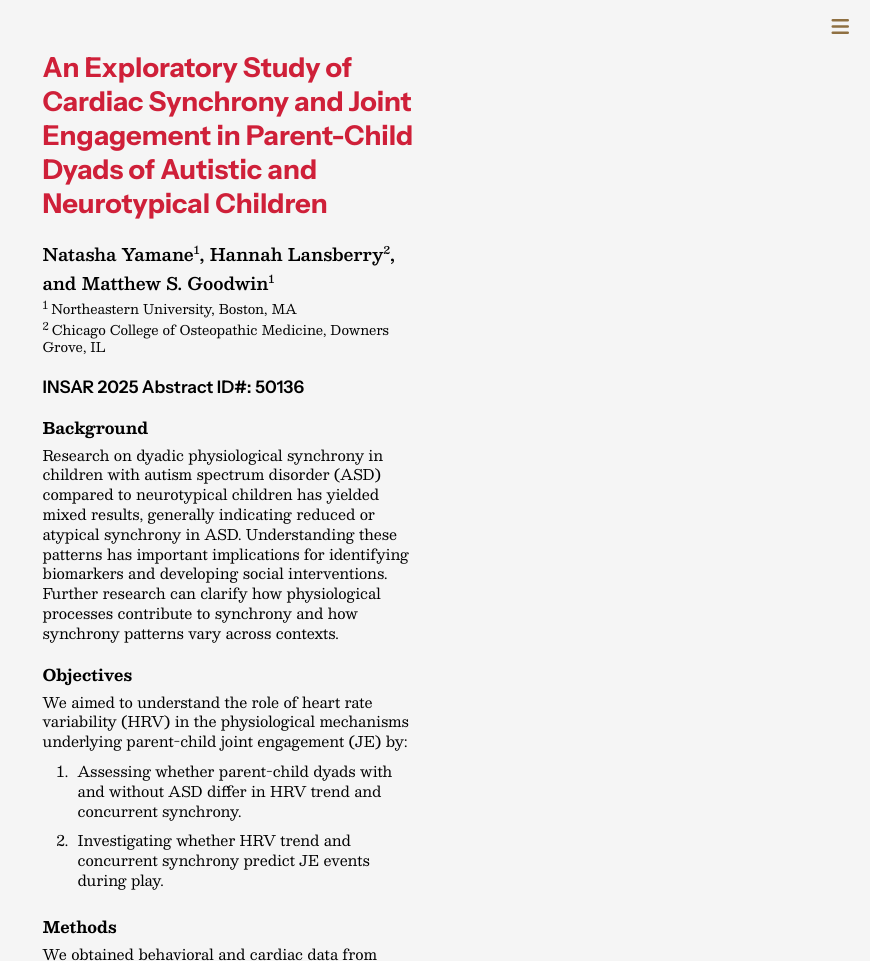
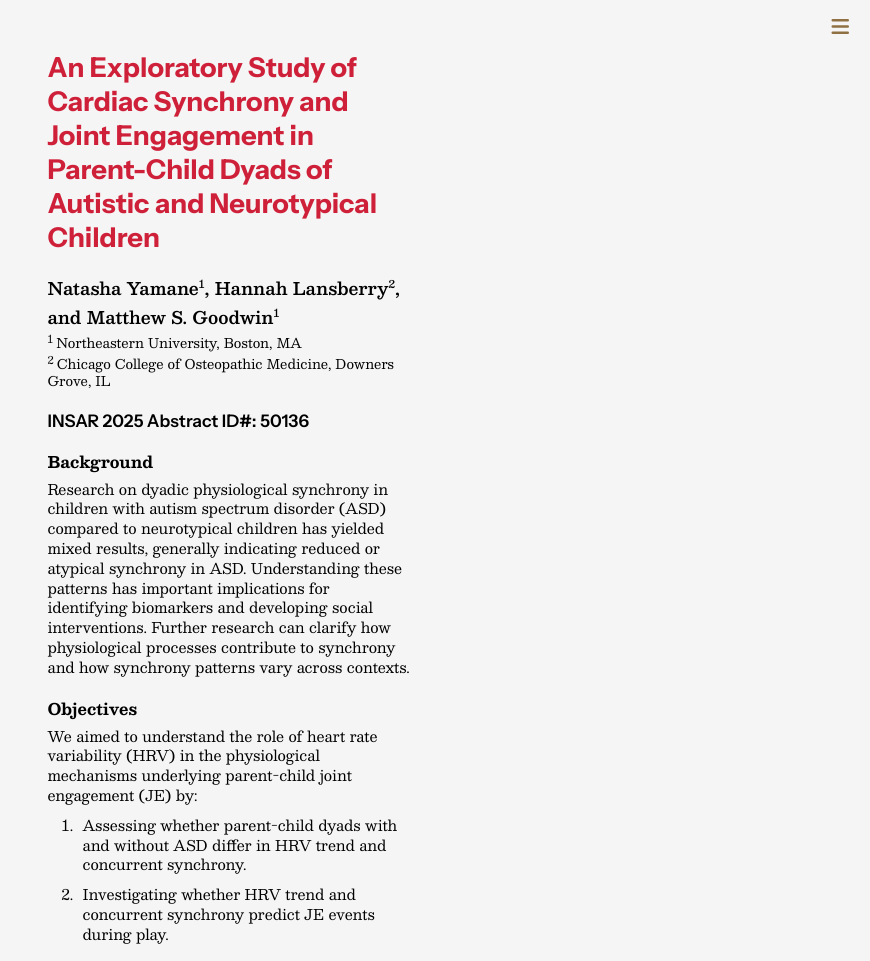
Before and after one commit to nmy2103/insar2025, a plain HTML site: page index.html in a window 1280 px wide. Shown: the top 961 px of the page, without its empty margins (410-1280 px from the left). Drawn offline with nearby package versions, Linux system fonts and the light colour scheme.

Commit message:
Adjust page width

```diff
--- a/style.css
+++ b/style.css
@@ -1,6 +1,6 @@
 /* style.css */
 body {
-    max-width: 375px;
+    max-width: 365px;
     width: 100%;
     margin: 0 auto; /* horizontal centering */
     padding: 2rem 1rem;
```
